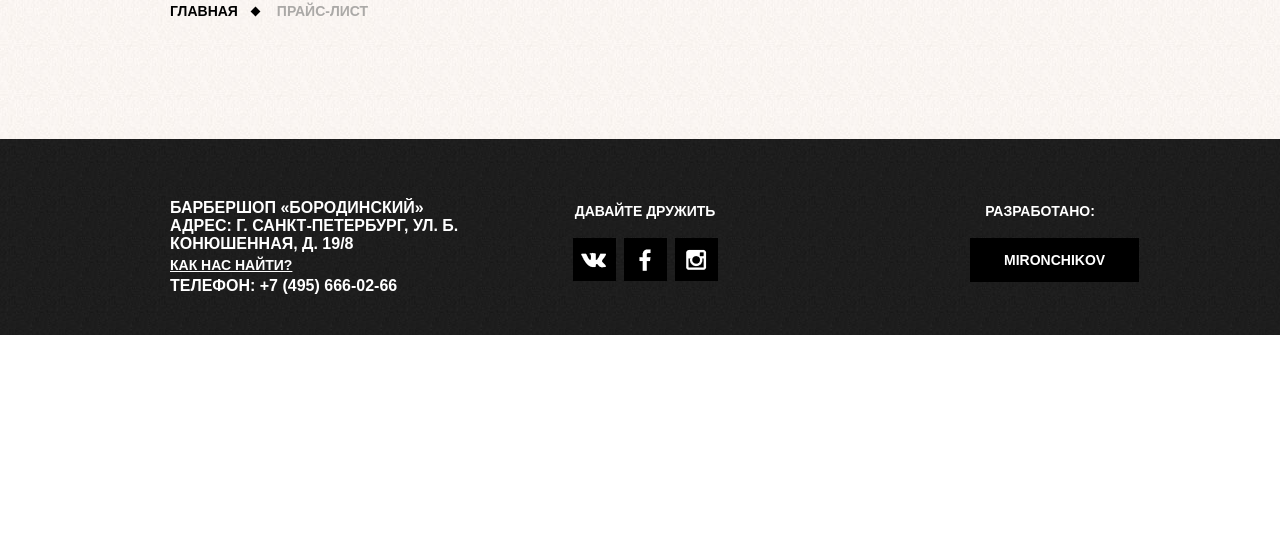
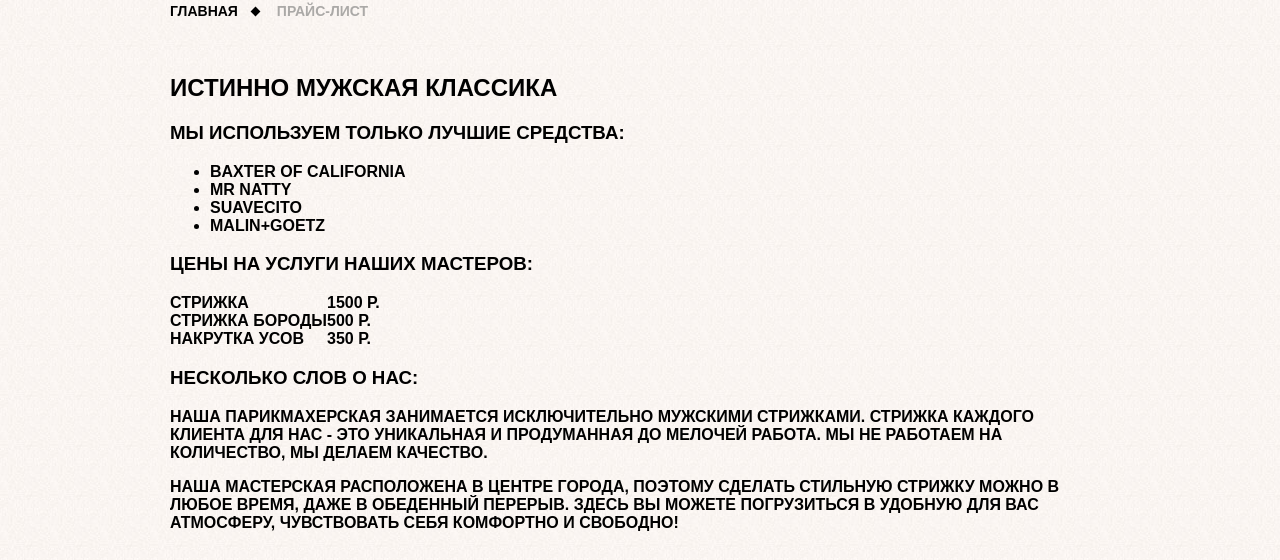
Before and after one commit to Ilya91/bar, a plain HTML site: page price.html in a window 1280 px wide. Shown: the part 240-800 px from the top of the page. Drawn offline with Linux system fonts and the light colour scheme.

Commit message:
разметка структуры страницы

```diff
--- a/price.html
+++ b/price.html
@@ -39,6 +39,54 @@
                 <li><span>Прайс-лист</span></li>
             </ul>
         <div class="main-content clearfix">
+            <div class="big-heading">
+                <h2>ИСТИННО МУЖСКАЯ КЛАССИКА</h2>
+            </div>
+            <div class="price-services">
+                <div class="left">
+                    <h3>МЫ ИСПОЛЬЗУЕМ ТОЛЬКО
+                        ЛУЧШИЕ СРЕДСТВА:</h3>
+                    <ul>
+                        <li>Baxter of California</li>
+                        <li>Mr Natty</li>
+                        <li>Suavecito</li>
+                        <li>Malin+Goetz</li>
+                    </ul>
+                </div>
+                <div class="right">
+                    <h3>ЦЕНЫ НА УСЛУГИ
+                        НАШИХ МАСТЕРОВ:</h3>
+                    <table class="table-of-prices">
+                        <tr>
+                            <td>СТРИЖКА</td>
+                            <td>1500 Р.</td>
+                        </tr>
+                        <tr>
+                            <td>СТРИЖКА БОРОДЫ</td>
+                            <td>500 Р.</td>
+                        </tr>
+                        <tr>
+                            <td>НАКРУТКА УСОВ</td>
+                            <td>350 Р.</td>
+                        </tr>
+                    </table>
+                </div>
+            </div>
+            <div class="price-about-us">
+                <h3>НЕСКОЛЬКО СЛОВ О НАС:</h3>
+                <div class="left">
+                    <p>Наша парикмахерская занимается исключительно мужскими стрижками.
+                        Стрижка каждого клиента для нас - это уникальная и продуманная
+                        до мелочей работа. Мы не работаем на количество, мы делаем качество.</p>
+                </div>
+                <div class="right">
+                    <p>Наша мастерская расположена в центре города,
+                        поэтому сделать стильную стрижку можно в любое
+                        время, даже в обеденный перерыв. Здесь вы можете
+                        погрузиться в удобную для вас атмосферу, чувствовать
+                        себя комфортно и свободно!</p>
+                </div>
+            </div>
 
         </div>
         </div>
```
